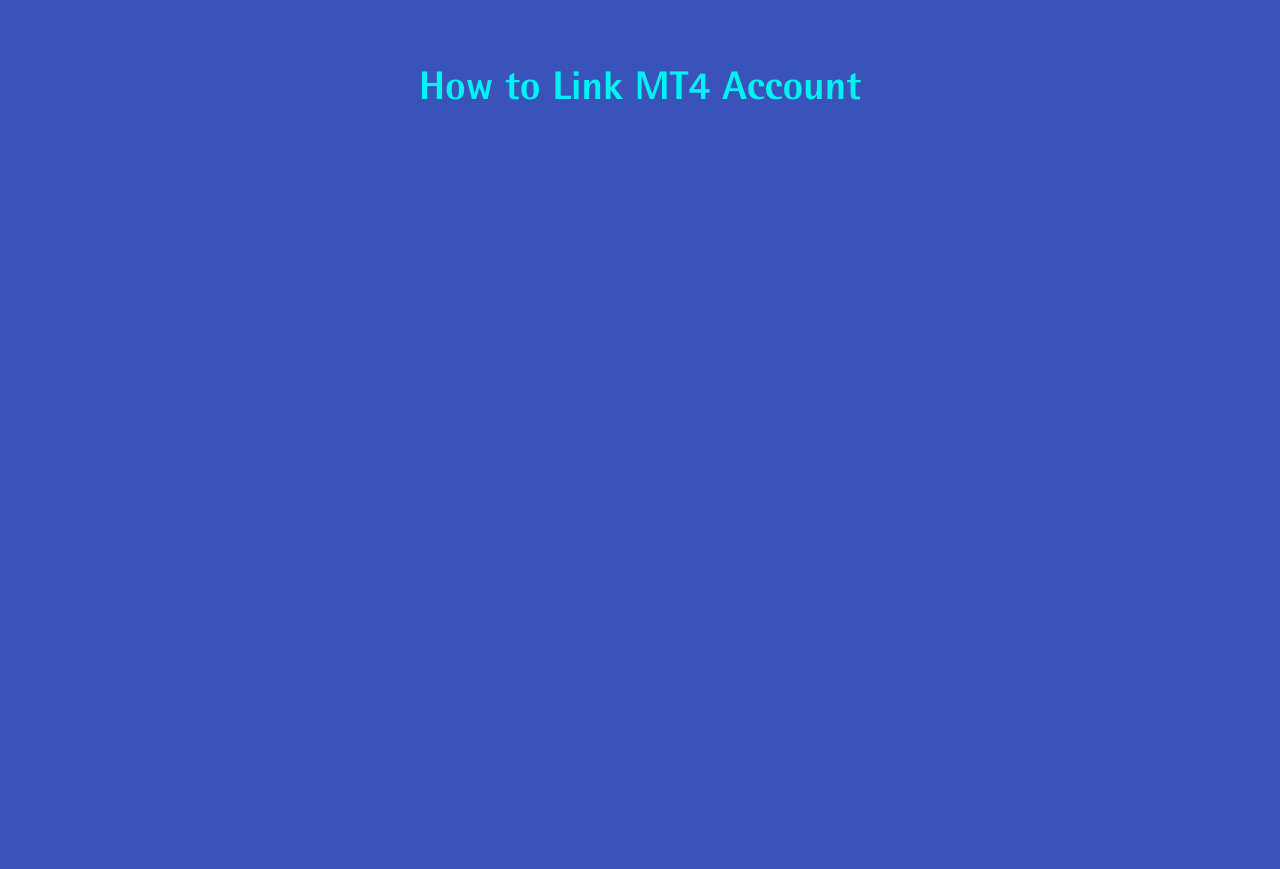
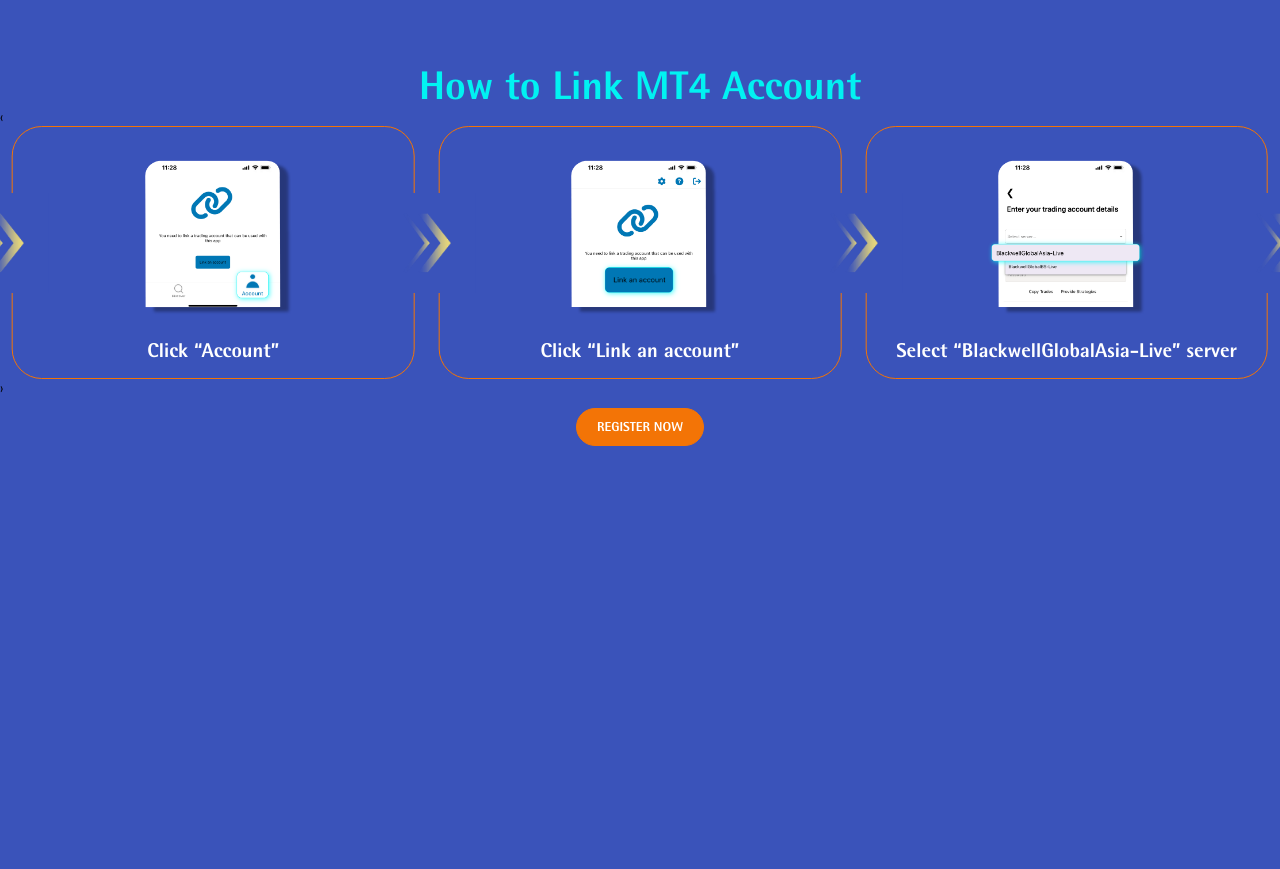
Before and after one commit to Nickole2116/blackwell-test, a Next.js app: page /home in a window 1280 px wide. Shown: the part 3399-4268 px from the top of the page. Built offline with nearby package versions, Linux system fonts and the light colour scheme.

Commit message:
link mt4 account

```diff
--- /dev/null
+++ b/app/components/shared/Slider.tsx
@@ -0,0 +1,63 @@
+'use client'
+
+import { ReactNode, useState, useEffect } from "react"
+
+type SliderProps = {
+  children: ReactNode[]
+  auto?: boolean
+  interval?: number
+}
+
+export default function Slider({
+  children,
+  auto = true,
+  interval = 4000
+}: SliderProps) {
+
+  const [index, setIndex] = useState(0)
+
+  const next = () => {
+    setIndex((prev) => (prev + 1) % children.length)
+  }
+
+  const prev = () => {
+    setIndex((prev) => (prev - 1 + children.length) % children.length)
+  }
+
+  useEffect(() => {
+    if (!auto) return
+
+    const timer = setInterval(() => {
+      next()
+    }, interval)
+
+    return () => clearInterval(timer)
+  }, [index])
+
+  return (
+    <div className="slider">
+
+      <button className="slider-nav prev" onClick={prev}>
+        ‹
+      </button>
+
+      <div
+        className="slider-track"
+        style={{
+          transform: `translateX(-${index * 33.333}%)`
+        }}
+      >
+        {children.map((child, i) => (
+          <div className="slide" key={i}>
+            {child}
+          </div>
+        ))}
+      </div>
+
+      <button className="slider-nav next" onClick={next}>
+        ›
+      </button>
+
+    </div>
+  )
+}
--- a/app/home/layout/sections/LinkMT4Section.tsx
+++ b/app/home/layout/sections/LinkMT4Section.tsx
@@ -1,13 +1,102 @@
 'use client'
 
 import Image from "next/image";
+import Slider from "@/app/components/shared/Slider";
+import Button from "@/app/components/shared/Button";
+
 
 
 export default function LinkMT4Section() {
+    const slides = [
+        {
+          id: 1,
+          image: '/images/slide1.jpg',
+          title: 'Slide 1'
+        },
+        {
+          id: 2,
+          image: '/images/slide2.jpg',
+          title: 'Slide 2'
+        },
+        {
+          id: 3,
+          image: '/images/slide3.jpg',
+          title: 'Slide 3'
+        }
+    ]
     return <>
         <div className="bigtitle">How to Link MT4 Account</div>
 
         <div className="link-box">
+            <Slider auto interval={3000}>
+
+                <div className="card">
+                    <Image src="/blackwell/register/step-1.png" alt="Step 1" width={100} height={100} className="step" />
+                    <span>Install our app, “Blackwell Invest”</span>
+
+                    <div className="arrow">
+                        <Image src="/blackwell/arrow.png" alt="arrow" width={100} height={100} className="arrow-img" />
+                    </div>
+                </div>
+
+                <div className="card">
+                    <Image src="/blackwell/register/step-2.png" alt="Step 2" width={100} height={100} className="step" />
+                    <span>Login OR create a new account</span>
+
+                    <div className="arrow">
+                        <Image src="/blackwell/arrow.png" alt="arrow" width={100} height={100} className="arrow-img" />
+                    </div>
+                </div>
+
+                <div className="card">
+                    <Image src="/blackwell/register/step-3.png" alt="Step 3" width={100} height={100} className="step" />
+                    <span>Click “Account”</span>
+
+                    <div className="arrow">
+                        <Image src="/blackwell/arrow.png" alt="arrow" width={100} height={100} className="arrow-img" />
+                    </div>
+                </div>
+
+                <div className="card">
+                    <Image src="/blackwell/register/step-4.png" alt="Step 4" width={100} height={100} className="step" />
+                    <span>Click “Link an account”</span>
+
+                    <div className="arrow">
+                        <Image src="/blackwell/arrow.png" alt="arrow" width={100} height={100} className="arrow-img" />
+                    </div>
+                </div>
+
+                <div className="card">
+                    <Image src="/blackwell/register/step-5.png" alt="Step 5" width={100} height={100} className="step" />
+                    <span>Select “BlackwellGlobalAsia-Live” server</span>
+
+                    <div className="arrow">
+                        <Image src="/blackwell/arrow.png" alt="arrow" width={100} height={100} className="arrow-img" />
+                    </div>
+                </div>
+
+                <div className="card">
+                    <Image src="/blackwell/register/step-6.png" alt="Step 6" width={100} height={100} className="step" />
+                    <span>Click “Copy Trades”</span>
+
+                    <div className="arrow">
+                        <Image src="/blackwell/arrow.png" alt="arrow" width={100} height={100} className="arrow-img" />
+                    </div>
+                </div>
+
+                <div className="card">
+                    <Image src="/blackwell/register/step-7.png" alt="Step 7" width={100} height={100} className="step" />
+                    <span>Click “Done”</span>
+
+                    <div className="arrow">
+                        <Image src="/blackwell/arrow.png" alt="arrow" width={100} height={100} className="arrow-img" />
+                    </div>
+                </div>
+
+            </Slider>
+        </div>
+        <div className="text-center">
+            <Button variant="primary">Register Now</Button>
 
         </div>
     </>
--- a/app/layout.tsx
+++ b/app/layout.tsx
@@ -4,7 +4,7 @@
 import "../styles/globals.scss"
 
 export const metadata: Metadata = {
-  title: "Create Next App",
+  title: "Blackwell Global | Interview Test - Tan Yin Yin",
   description: "Generated by create next app",
 };
 
--- a/styles/globals.scss
+++ b/styles/globals.scss
@@ -400,6 +400,50 @@
     position: relative;
     padding: 2rem 0;
     min-height: 100vh;
+
+    & .link-box {
+      min-height: 300px;
+
+      & .card {
+        border: 1px solid $orange;
+        border-radius: 30px;
+        min-height: 200px;
+        padding: 1rem;
+        display: flex;
+        flex-direction: column;
+        align-items: center;
+        gap: 1rem;
+        position: relative;
+        & img {
+          width: 180px;
+          height: auto;
+        }
+        & span {
+          display: block;
+          color: #fff;
+          font-weight: 800;
+          font-size: 1.25rem;
+        }
+
+        & .arrow {
+          position: absolute;
+          right: -2rem;
+          width: 100px;
+          height: 100px;
+          background: $background;
+          z-index: 10;
+          transform: translateY(50%) translateX(30px);
+          display: flex;
+          align-items: center;
+          justify-content: center;
+          & img {
+            width: 100px;
+            height: 100px;
+          }
+        }
+
+      }
+    }
   }
   & > .why-section {
     position: relative;
@@ -546,3 +590,21 @@
   border-radius: 8px;
   font-size: .675rem;
 }
+
+
+/* Shared Components */
+.slider {
+  position: relative;
+  overflow: hidden;
+  width: 100%;
+}
+
+.slider-track {
+  display: flex;
+  transition: transform 0.6s cubic-bezier(.22,.61,.36,1);
+}
+
+.slide {
+  flex: 0 0 33.333%;
+  padding: 0 12px;
+}
```
Also changed, not shown: app/components/shared/SlideShow.tsx (deleted).
